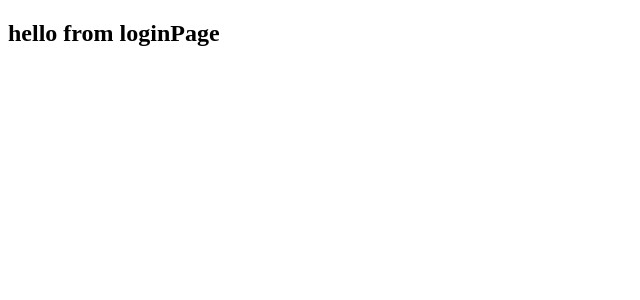
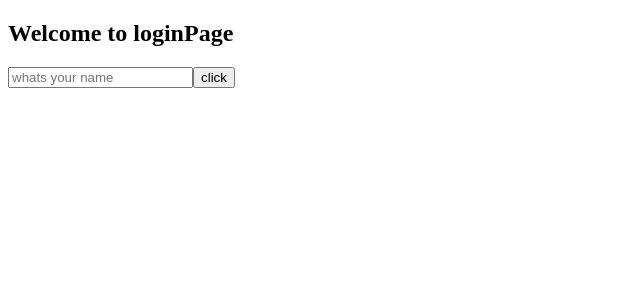
Before and after one commit to ahmedabdiali/Assignment-2-react, a React (Create React App) app: page / in a window 1280 px wide. Shown: the top 300 px of the page, without its empty margins (0-640 px from the left). Built offline with nearby package versions, Linux system fonts and the light colour scheme.

Commit message:
made logic for loginPge

```diff
--- a/src/App.js
+++ b/src/App.js
@@ -10,7 +10,7 @@ function App() {
     <div className="App">
       <Routes>
         <Route path="/" element={<LoginPage/>}/>
-        <Route path="translation" element={<TranslationPage/>}/>
+        <Route path="translate" element={<TranslationPage/>}/>
         <Route path="profile" element={<Profile/>}/>
       </Routes>
     </div>
--- a/src/components/LoginForm/LoginPage.js
+++ b/src/components/LoginForm/LoginPage.js
@@ -1,16 +1,32 @@
-import React from 'react';
+import React,{useState} from 'react';
+import {useNavigate} from 'react-router-dom';
 
+const Login=(props)=> {
+    const navigate = useNavigate();
+    const [firstName,setfirstName]=useState('');
 
- const LoginPage=()=> {
+    const handleSubmit=e=>{
+    e.preventDefault();
+    let valueInput = firstName.length
 
 
 
+    if(valueInput>0){
+        navigate('/translate')
+        console.log('login successful: ',firstName)
+
+    }else{console.log('Enter Name')}
+}
+
     return (
         <div>
-            <h2>hello from loginPage</h2>
-            <form ></form>
+            <h2>Welcome to loginPage</h2>
+            <input placeholder='whats your name'value={firstName}  onChange={(e) => setfirstName(e.target.value)} />
+            <button onClick={handleSubmit}>click</button>
+
+
         </div>
     );
 }
 
-export default LoginPage;
+export default Login;
```
